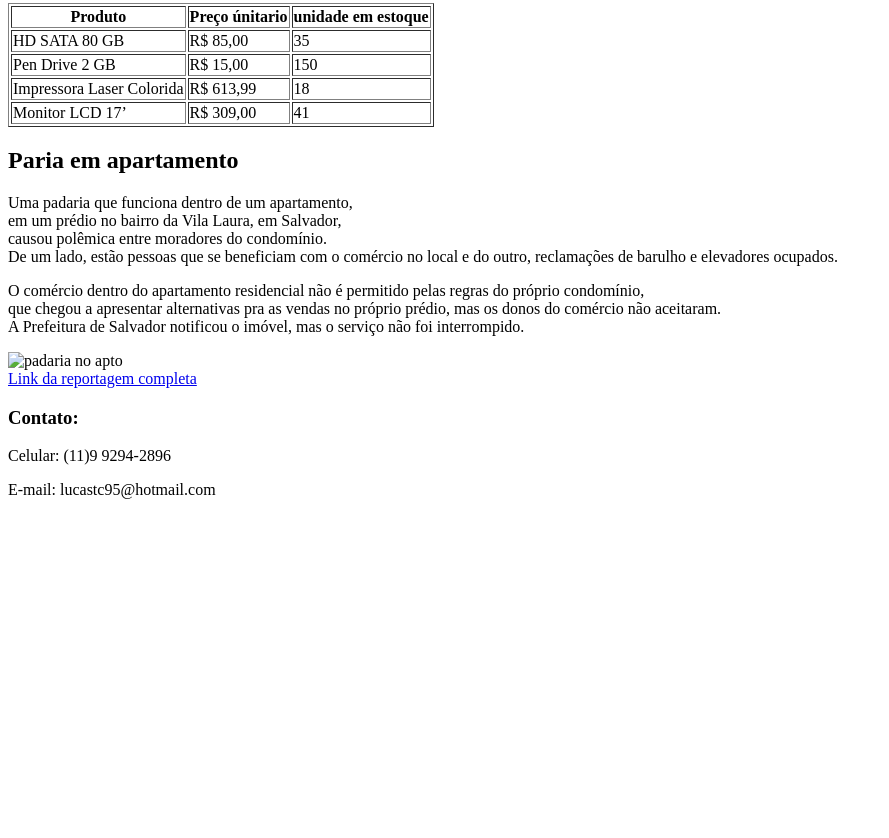
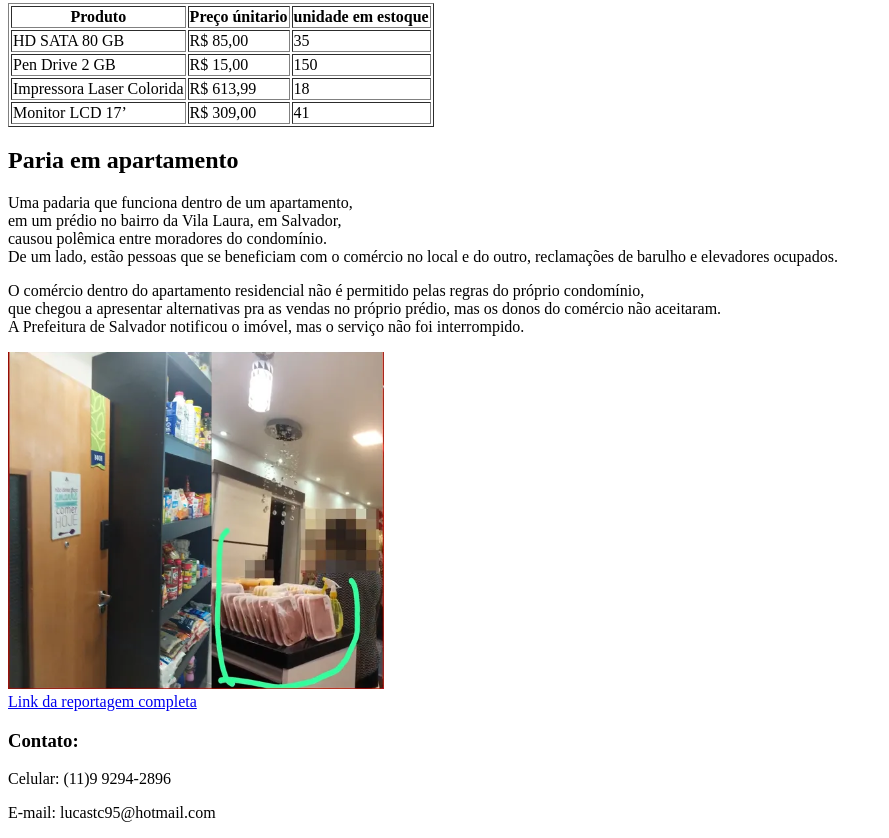
Before and after one commit to LucasCostabile/Atividades-CoderHouse, a plain HTML site: page index.html in a window 1280 px wide. Shown: the part 705-1543 px from the top of the page, without its empty margins (0-889 px from the left). Before the commit the page ends 1220 px from the top, so only its background shows below. Drawn offline with Linux system fonts and the light colour scheme; the site is published under a folder, as on GitHub Pages, so addresses that start at the root find nothing.

Commit message:
Update index.html

```diff
--- a/index.html
+++ b/index.html
@@ -87,7 +87,7 @@
                   A Prefeitura de Salvador notificou o imóvel, mas o serviço não foi interrompido.
             </p>
         </article>
-        <img src="/assets/padaria.jpeg" alt="padaria no apto">
+        <img src="assets/padaria.jpeg" alt="padaria no apto">
         <br>
         <a href="https://g1.globo.com/ba/bahia/noticia/2023/05/26/padaria-em-apartamento-entenda-polemica-em-condominio-de-salvador.ghtml">
             Link da reportagem completa
```
